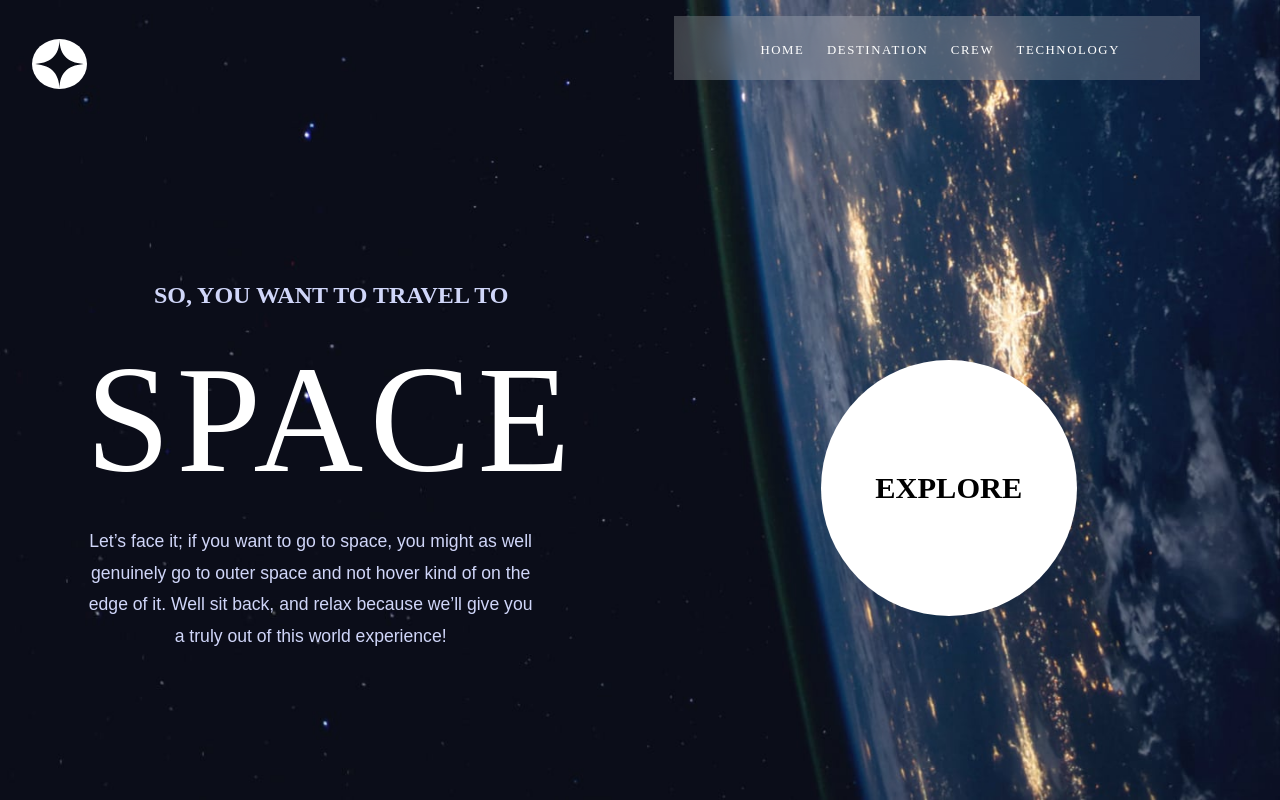
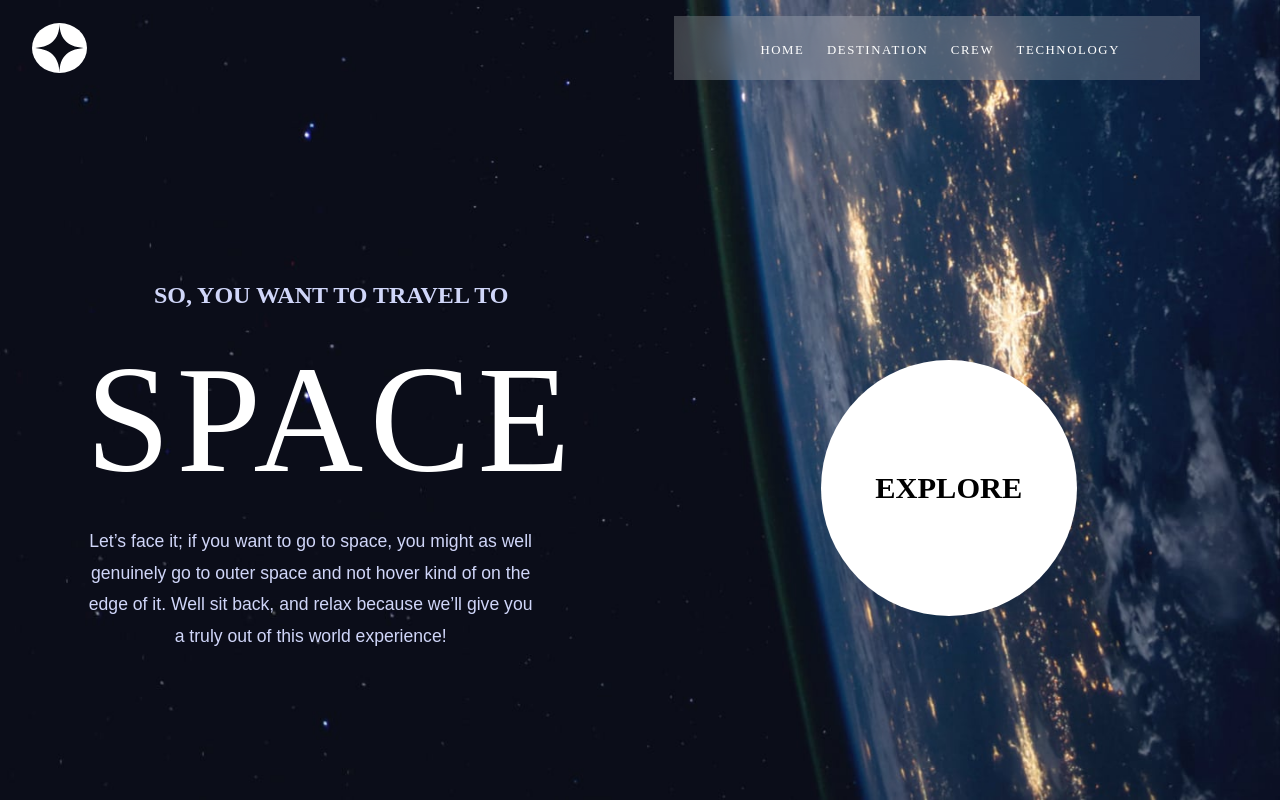
Before and after one commit to leo7mdz/space-tourism, a React (Vite) app: page / in a window 1280 px wide. Built offline with nearby package versions, Linux system fonts and the light colour scheme.

Commit message:
icon menu and logo modified

```diff
--- a/src/components/header.module.css
+++ b/src/components/header.module.css
@@ -12,6 +12,7 @@
 .logo {
     margin-left: 1rem;
     width: 40px;
+    height: 35px;
 }
 
 .iconMenu {
@@ -171,7 +172,7 @@
 
     .logo {
         margin-left: 2rem;
-        margin-top: 2rem;
+        margin-top: 0;
 
     }
 
```
